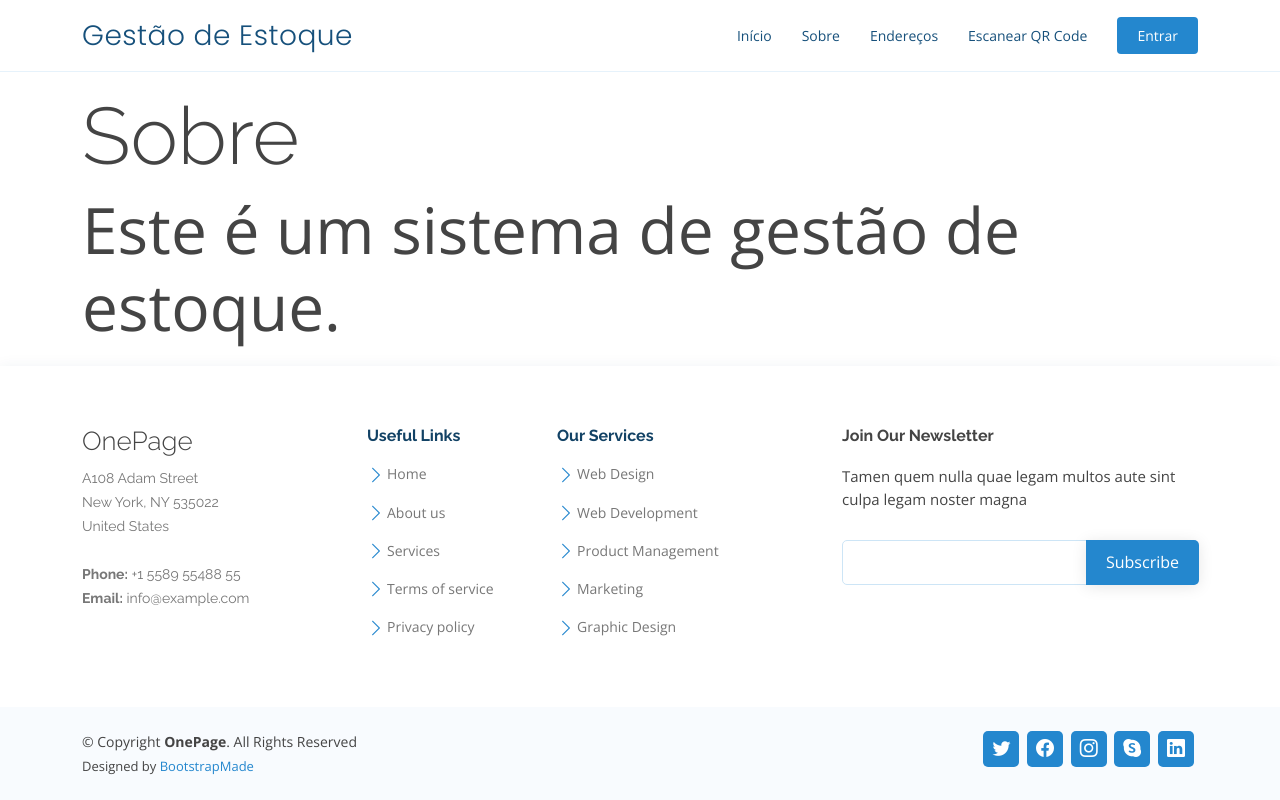
After one commit to leon-rdo/gestao_estoque, a Django app: page /sobre/ in a window 1280 px wide. The commit adds this page. Run offline with Django 5.2, Linux system fonts and the light colour scheme; some libraries are stand-ins or nearby versions.

Commit message:
feat: add about page

```diff
--- /dev/null
+++ b/inventory_management/templates/about.html
@@ -0,0 +1,10 @@
+{% extends 'base.html' %}
+
+{% block content %}
+<div class="row">
+    <div class="col-md-12">
+        <h1 class="display-1">Sobre</h1>
+        <p class="display-3">Este é um sistema de gestão de estoque.</p>
+    </div>
+</div>
+{% endblock content %}
--- a/inventory_management/urls.py
+++ b/inventory_management/urls.py
@@ -9,6 +9,7 @@ urlpatterns = [
     path('categorias/<slug:category_slug>/produto/<slug:slug>/', ProductDetailView.as_view(), name='product_detail'),
     path('categorias/<slug:category_slug>/produto/<slug:product_slug>/unidade/<slug:slug>/', ProductUnitDetailView.as_view(), name='product_unit_detail'),
     path('escanearQR/', ScanQRView.as_view(), name='scan_qr'),
+    path('sobre/', AboutView.as_view(), name='about'),
     path('enderecos/', AdressesView.as_view(), name='adresses'),
     path('enderecos/<slug:slug>/', AddressDetailView.as_view(), name='address_detail'),
     path('get_product_location/<slug:slug>', GetProductLocationView.as_view(), name='get_product_location'),
--- a/inventory_management/views.py
+++ b/inventory_management/views.py
@@ -46,6 +46,10 @@ class ScanQRView(TemplateView):
     template_name = 'scan_qr.html'
 
 
+class AboutView(TemplateView):
+    template_name = 'about.html'
+
+
 class AdressesView(ListView):
     model = Building
     template_name = 'adresses.html'
--- a/templates/base.html
+++ b/templates/base.html
@@ -59,7 +59,7 @@
         <nav id="navbar" class="navbar">
             <ul>
                 <li><a class="nav-link" href="{% url 'inventory_management:index' %}">Início</a></li>
-                <li><a class="nav-link" href="#">Sobre</a></li>
+                <li><a class="nav-link" href="{% url 'inventory_management:about' %}">Sobre</a></li>
                 <li><a class="nav-link" href="{% url 'inventory_management:adresses' %}">Endereços</a></li>
                 <!-- <li class="dropdown"><a href="#"><span>Mais Opções</span> <i class="bi bi-chevron-down"></i></a>
                     <ul>
```
